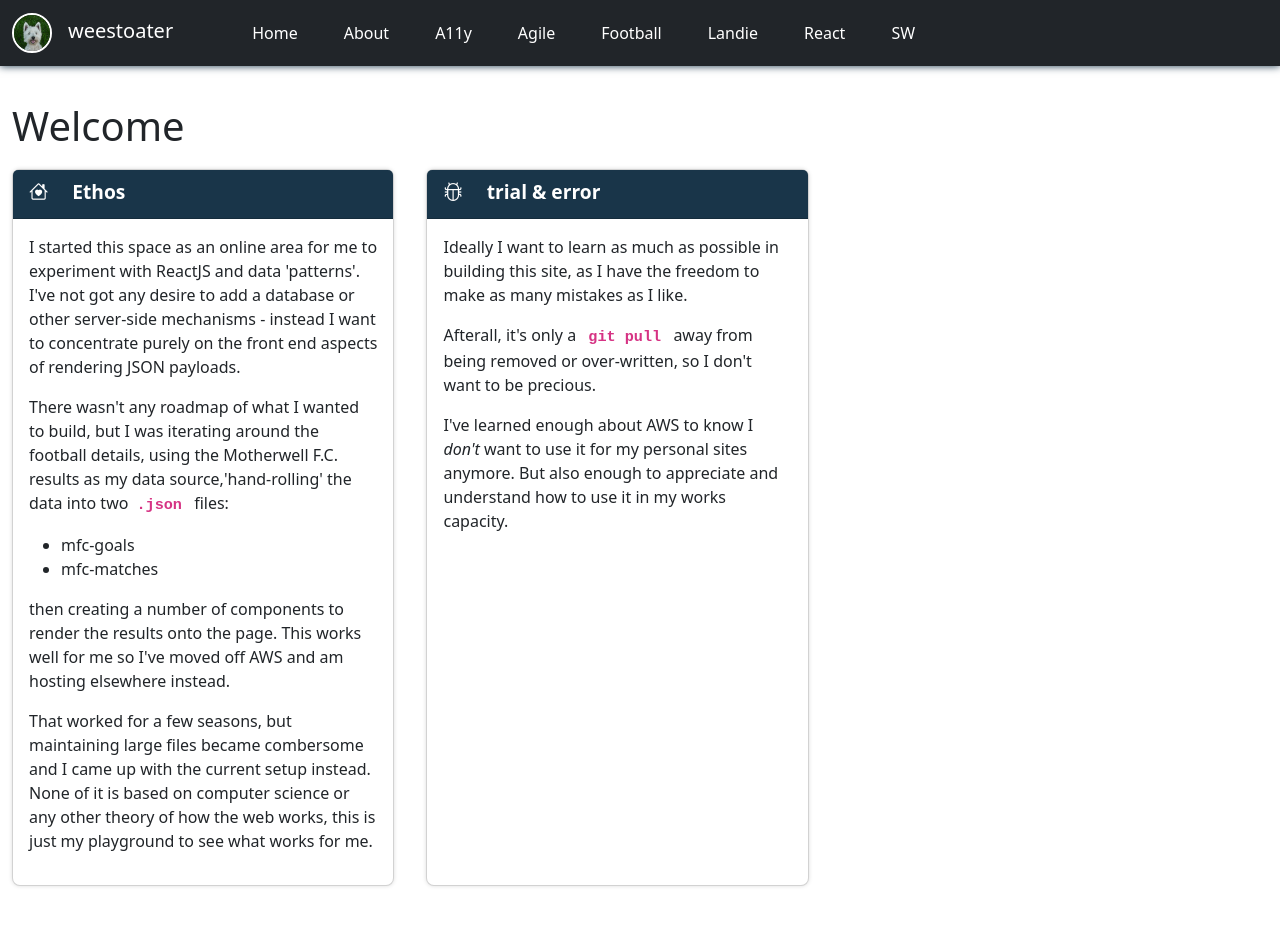
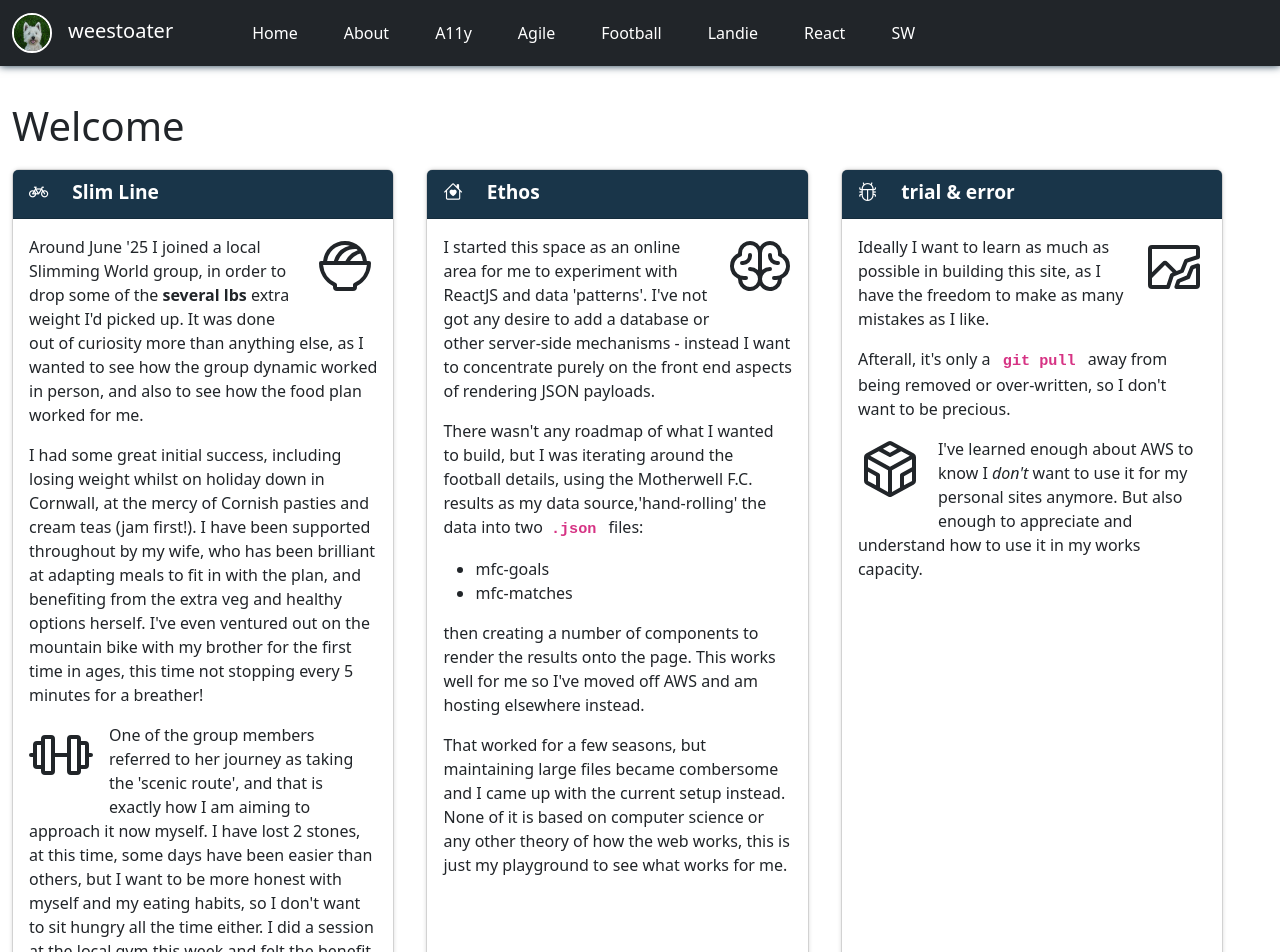
Before and after one commit to weestoater/bs-weestoater, a React (Vite) app: page / in a window 1280 px wide. Shown: the top 952 px of the page. Before the commit the page ends 918 px from the top, so only its background shows below. Built offline with nearby package versions, Linux system fonts and the light colour scheme.

Commit message:
new content and some icons

```diff
--- a/src/content/about/WhatIsWeestoater.tsx
+++ b/src/content/about/WhatIsWeestoater.tsx
@@ -30,10 +30,9 @@ export const WhatIsWeestoater = () => {
         </ul>
 
         <p>
-          This current version is ReactJS and Salt-DS. It is a site for me to
-          play with and learn more about ReactJS and Salt-DS, as I use both
-          technologies in my day job, as well as Angular; Node; Cypress;
-          Playwright; Jest; Testing-Libraries and multiple CSS frameworks.
+          This current version is ReactJS and Bootstrap, with some custom CSS of
+          my own. I did use Salt-DS for a previous version, as I used it in a
+          former team.
         </p>
 
         <p>
--- a/src/content/home/EthosCard.tsx
+++ b/src/content/home/EthosCard.tsx
@@ -1,3 +1,5 @@
+import { Brain } from "@phosphor-icons/react";
+
 export const EthosCard = () => {
   return (
     <div className="card">
@@ -7,6 +9,9 @@ export const EthosCard = () => {
         </h2>
       </div>
       <div className="card-body">
+        <div className="right w5">
+          <Brain size={64} />
+        </div>
         <p>
           I started this space as an online area for me to experiment with
           ReactJS and data 'patterns'. I've not got any desire to add a database
--- /dev/null
+++ b/src/content/home/SlimLineVersion.tsx
@@ -0,0 +1,47 @@
+import { Barbell, BowlFood } from "@phosphor-icons/react";
+
+export const SlimLineVersionCard = () => {
+  return (
+    <div className="card">
+      <div className="card-header">
+        <h2>
+          <i className="bi bi-bicycle me-4"></i>Slim Line
+        </h2>
+      </div>
+      <div className="card-body">
+        <div className="right w5">
+          <BowlFood size={64} />
+        </div>
+        <p>
+          Around June '25 I joined a local Slimming World group, in order to
+          drop some of the <strong>several lbs</strong> extra weight I'd picked
+          up. It was done out of curiosity more than anything else, as I wanted
+          to see how the group dynamic worked in person, and also to see how the
+          food plan worked for me.
+        </p>
+        <p>
+          I had some great initial success, including losing weight whilst on
+          holiday down in Cornwall, at the mercy of Cornish pasties and cream
+          teas (jam first!). I have been supported throughout by my wife, who
+          has been brilliant at adapting meals to fit in with the plan, and
+          benefiting from the extra veg and healthy options herself. I've even
+          ventured out on the mountain bike with my brother for the first time
+          in ages, this time not stopping every 5 minutes for a breather!
+        </p>
+        <div className="left w5">
+          <Barbell size={64} />
+        </div>
+        <p>
+          One of the group members referred to her journey as taking the 'scenic
+          route', and that is exactly how I am aiming to approach it now myself.
+          I have lost 2 stones, at this time, some days have been easier than
+          others, but I want to be more honest with myself and my eating habits,
+          so I don't want to sit hungry all the time either. I did a session at
+          the local gym this week and felt the benefit of it the next day and on
+          the scales too. This is going to be my plan going forward so watch
+          this space...
+        </p>
+      </div>
+    </div>
+  );
+};
--- a/src/content/home/TrialnErrorCard.tsx
+++ b/src/content/home/TrialnErrorCard.tsx
@@ -1,3 +1,5 @@
+import { CodesandboxLogo, ImageBroken } from "@phosphor-icons/react";
+
 export const TrialnErrorCard = () => {
   return (
     <div className="card">
@@ -7,6 +9,9 @@ export const TrialnErrorCard = () => {
         </h2>
       </div>
       <div className="card-body">
+        <div className="right w5">
+          <ImageBroken size={64} />
+        </div>
         <p>
           Ideally I want to learn as much as possible in building this site, as
           I have the freedom to make as many mistakes as I like.
@@ -15,6 +20,9 @@ export const TrialnErrorCard = () => {
           Afterall, it's only a <code>git pull</code> away from being removed or
           over-written, so I don't want to be precious.
         </p>
+        <div className="left w5">
+          <CodesandboxLogo size={64} />
+        </div>
         <p>
           I've learned enough about AWS to know I <em>don't</em> want to use it
           for my personal sites anymore. But also enough to appreciate and
--- a/src/content/react/SaltPost.tsx
+++ b/src/content/react/SaltPost.tsx
@@ -1,6 +1,6 @@
 import SaltDSImg from "../../assets/img/salt-ds.png";
+import { Armchair, Engine } from "@phosphor-icons/react";
 
-import { Armchair, Engine } from "@phosphor-icons/react";
 
 export const SaltPost = () => {
   return (
--- a/src/pages/Home.tsx
+++ b/src/pages/Home.tsx
@@ -1,5 +1,5 @@
 import { PageTitleH1 } from "../components/global/pageTitleHeading";
-
+import { SlimLineVersionCard } from "../content/home/SlimLineVersion";
 import { EthosCard } from "../content/home/EthosCard";
 import { TrialnErrorCard } from "../content/home/TrialnErrorCard";
 
@@ -8,6 +8,7 @@ export const HomePage = () => {
     <>
       <PageTitleH1 title="Welcome" hidden={true} />
       <div className="grid-auto-fill">
+        <SlimLineVersionCard />
         <EthosCard />
         <TrialnErrorCard />
       </div>
```
